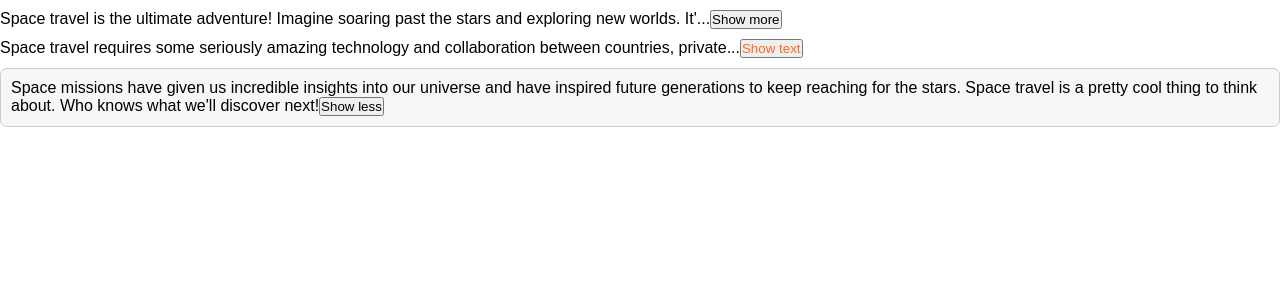
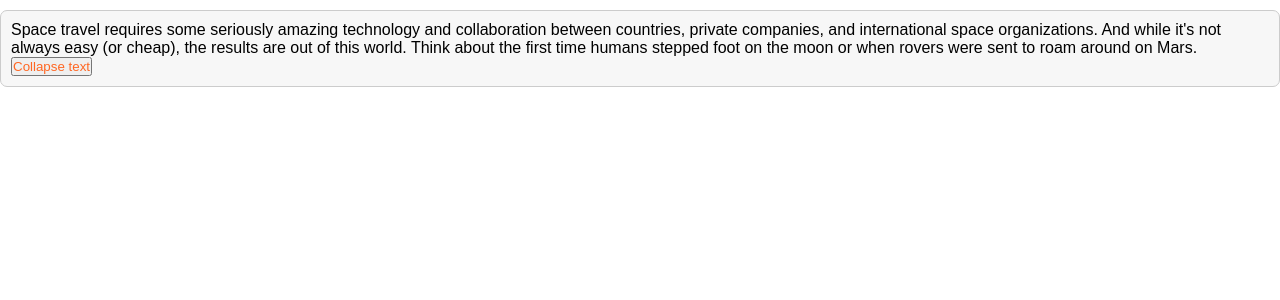
Before and after one commit to thanhminhspk05/usepopcorn, a React (Create React App) app: page / in a window 1280 px wide. Shown: the top 300 px of the page. Built offline with nearby package versions, Linux system fonts and the light colour scheme.

Commit message:
end task

```diff
--- a/src/ExpandText.jsx
+++ b/src/ExpandText.jsx
@@ -3,30 +3,18 @@ import { useState } from 'react';
 export default function ExpandText() {
   return (
     <div>
-      <TextExpander>
-        Space travel is the ultimate adventure! Imagine soaring past the stars and exploring new worlds. It's the stuff
-        of dreams and science fiction, but believe it or not, space travel is a real thing. Humans and robots are
-        constantly venturing out into the cosmos to uncover its secrets and push the boundaries of what's possible.
-      </TextExpander>
-
       <TextExpander
         collapsedNumWords={20}
         expandButtonText="Show text"
         collapseButtonText="Collapse text"
         buttonColor="#ff6622"
+        expanded={true}
+        className="box"
       >
         Space travel requires some seriously amazing technology and collaboration between countries, private companies,
         and international space organizations. And while it's not always easy (or cheap), the results are out of this
         world. Think about the first time humans stepped foot on the moon or when rovers were sent to roam around on
         Mars.
-      </TextExpander>
-
-      <TextExpander
-        expanded={true}
-        className="box"
-      >
-        Space missions have given us incredible insights into our universe and have inspired future generations to keep
-        reaching for the stars. Space travel is a pretty cool thing to think about. Who knows what we'll discover next!
       </TextExpander>
     </div>
   );
@@ -42,8 +30,7 @@ function TextExpander({
   children,
 }) {
   const [isExpand, setIsExpand] = useState(expanded);
-  const getTextByNumWords = children.split();
-  console.log(getTextByNumWords);
+  const getTextByNumWords = children.split(' ').slice(0, collapsedNumWords).join(' ');
 
   return (
     <div
@@ -51,7 +38,7 @@ function TextExpander({
       className={className}
     >
       <div>
-        {isExpand ? children : `${children.slice(0, 100)}...`}
+        {isExpand ? children : `${getTextByNumWords}...`}
         <button
           style={{ color: buttonColor }}
           onClick={() => setIsExpand(!isExpand)}
```
